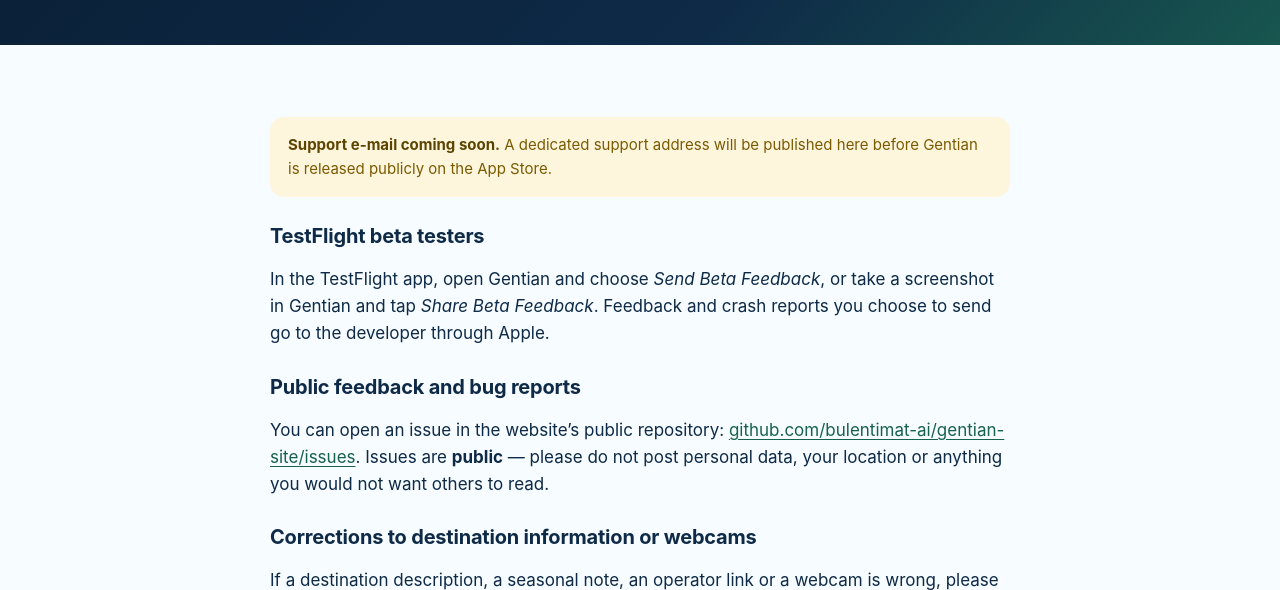
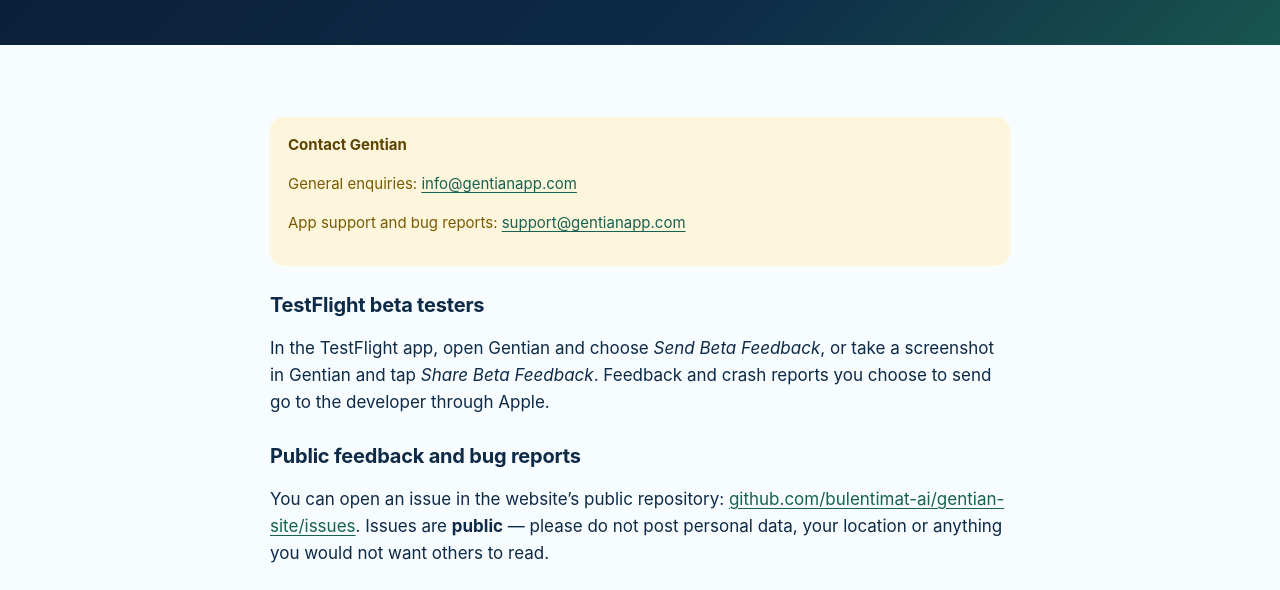
Before and after one commit to bulentimat-ai/gentian-site, a plain HTML site: page contact/index.html in a window 1280 px wide. Shown: the part 213-803 px from the top of the page. Drawn offline with Linux system fonts and the light colour scheme.

Commit message:
Update Gentian website contact emails and iPad compatibility copy

```diff
--- a/contact/index.html
+++ b/contact/index.html
@@ -34,7 +34,7 @@
 <main id="main">
 <div class="page-head"><div class="wrap"><h1>Contact</h1><p>Questions, feedback, corrections and bug reports.</p></div></div>
 <section><div class="wrap doc">
-<div class="note"><strong>Support e-mail coming soon.</strong> A dedicated support address will be published here before Gentian is released publicly on the App Store.</div>
+<div class="note"><strong>Contact Gentian</strong><p>General enquiries: <a href="mailto:info@gentianapp.com">info@gentianapp.com</a></p><p>App support and bug reports: <a href="mailto:support@gentianapp.com">support@gentianapp.com</a></p></div>
 <h3>TestFlight beta testers</h3>
 <p>In the TestFlight app, open Gentian and choose <em>Send Beta Feedback</em>, or take a screenshot in Gentian and
 tap <em>Share Beta Feedback</em>. Feedback and crash reports you choose to send go to the developer through Apple.</p>
```
